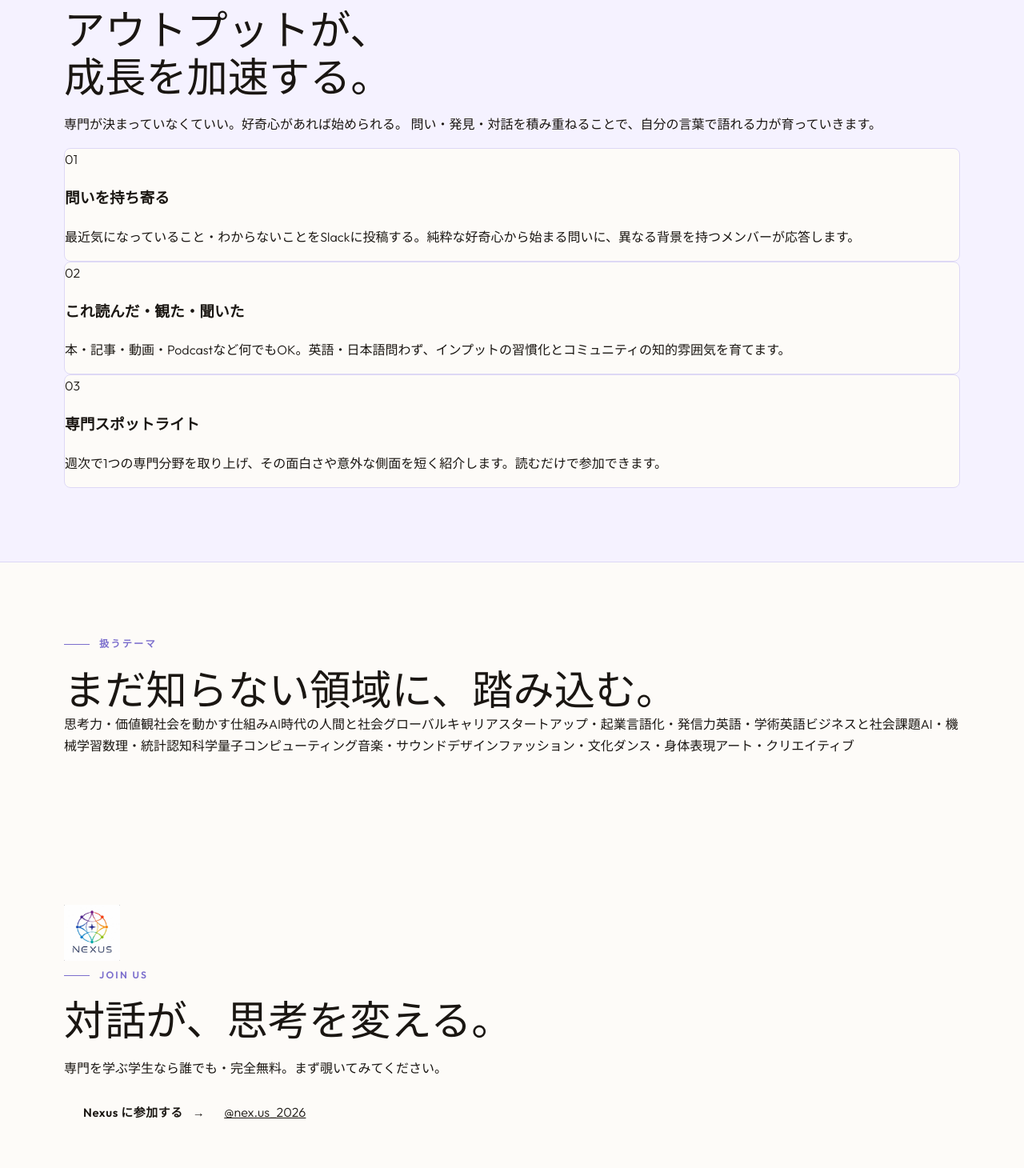
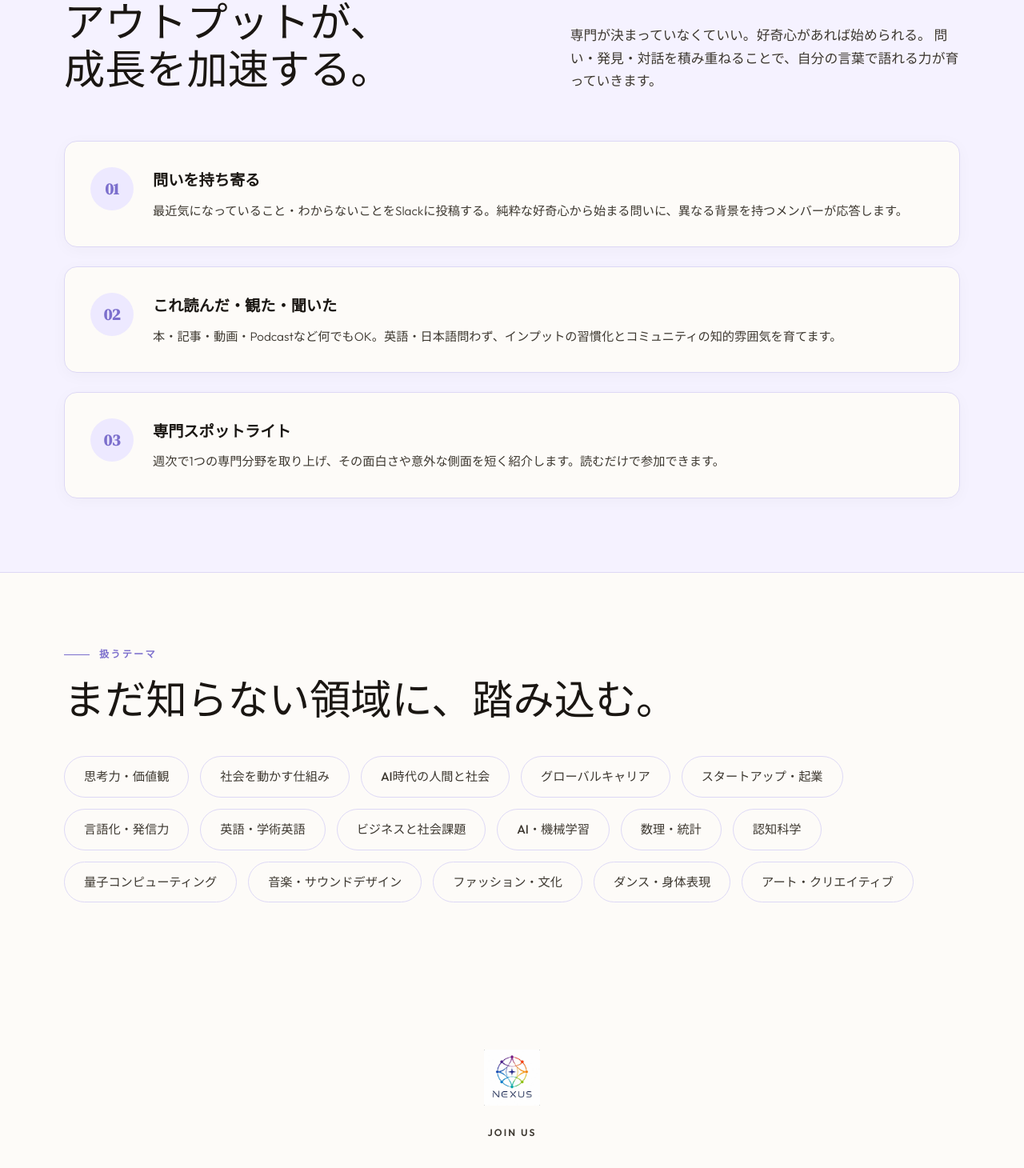
Before and after one commit to Kojki/nexus-website, a Next.js app: page / in a window 1280 px wide. Shown: the part 2479-3939 px from the top of the page at 80% size. Built offline with nearby package versions, Linux system fonts and the light colour scheme.

Commit message:
Update Activities, Topics, and Join sections with new styles and layouts

```diff
--- a/app/globals.css
+++ b/app/globals.css
@@ -378,10 +378,141 @@ section {
   line-height: 1.6;
 }
 
+/* Updated Activities Section */
+.section-split {
+  display: grid;
+  grid-template-columns: minmax(0, 1.2fr) minmax(0, 1fr);
+  gap: 48px;
+  align-items: flex-end;
+  margin-bottom: 60px;
+}
+
+@media (max-width: 768px) {
+  .section-split {
+    grid-template-columns: 1fr;
+    gap: 24px;
+    align-items: flex-start;
+  }
+}
+
+.section-split p {
+  font-size: 1.05rem;
+  color: var(--ink-soft);
+  margin: 0;
+  line-height: 1.7;
+}
+
+.activity-list {
+  display: flex;
+  flex-direction: column;
+  gap: 24px;
+}
+
 .activity-item {
+  display: flex;
+  gap: 24px;
+  padding: 32px;
   border: 1px solid var(--border);
-  border-radius: 8px;
+  border-radius: 16px;
   background: var(--warm-white);
+  box-shadow: 0 4px 20px rgba(26, 22, 18, 0.03);
+  transition: transform 0.3s ease, box-shadow 0.3s ease;
+  align-items: flex-start;
+}
+
+.activity-item:hover {
+  transform: translateY(-4px);
+  box-shadow: 0 12px 30px rgba(124, 111, 205, 0.08);
+}
+
+.activity-item > span {
+  display: flex;
+  align-items: center;
+  justify-content: center;
+  width: 54px;
+  height: 54px;
+  flex-shrink: 0;
+  border-radius: 50%;
+  background: var(--accent-pale);
+  color: var(--accent);
+  font-family: var(--font-display), serif;
+  font-size: 1.25rem;
+  font-weight: 700;
+  line-height: 1;
+}
+
+.activity-item h3 {
+  font-size: 1.2rem;
+  font-weight: 700;
+  color: var(--ink);
+  margin: 0 0 10px 0;
+}
+
+.activity-item p {
+  font-size: 0.95rem;
+  color: var(--ink-soft);
+  margin: 0;
+  line-height: 1.6;
+}
+
+/* Updated Topics Grid */
+.topics-grid {
+  display: flex;
+  flex-wrap: wrap;
+  gap: 14px;
+  margin-top: 40px;
+}
+
+.topics-grid span {
+  padding: 12px 24px;
+  border-radius: 999px;
+  border: 1px solid var(--border);
+  background: var(--warm-white);
+  color: var(--ink-soft);
+  font-size: 0.95rem;
+  font-weight: 500;
+  transition: all 0.3s ease;
+  cursor: default;
+}
+
+.topics-grid span:hover {
+  background: var(--accent);
+  color: var(--warm-white);
+  border-color: var(--accent);
+  transform: translateY(-3px);
+  box-shadow: 0 8px 20px rgba(124, 111, 205, 0.2);
+}
+
+/* Join Section Formatting */
+.join {
+  text-align: center;
+}
+.join .section-inner {
+  display: flex;
+  flex-direction: column;
+  align-items: center;
+}
+.join .section-label {
+  justify-content: center;
+  margin-top: 24px;
+}
+.join .section-label::before {
+  display: none;
+}
+.join p {
+  margin-bottom: 32px;
+  color: var(--ink-soft);
+}
+.instagram-link {
+  margin-top: 24px;
+  color: var(--muted);
+  font-weight: 500;
+  text-decoration: underline;
+  text-underline-offset: 4px;
+  transition: color 0.3s ease;
+}
+.instagram-link:hover {
+  color: var(--accent);
 }
 
 /* ==========================================================================
```
